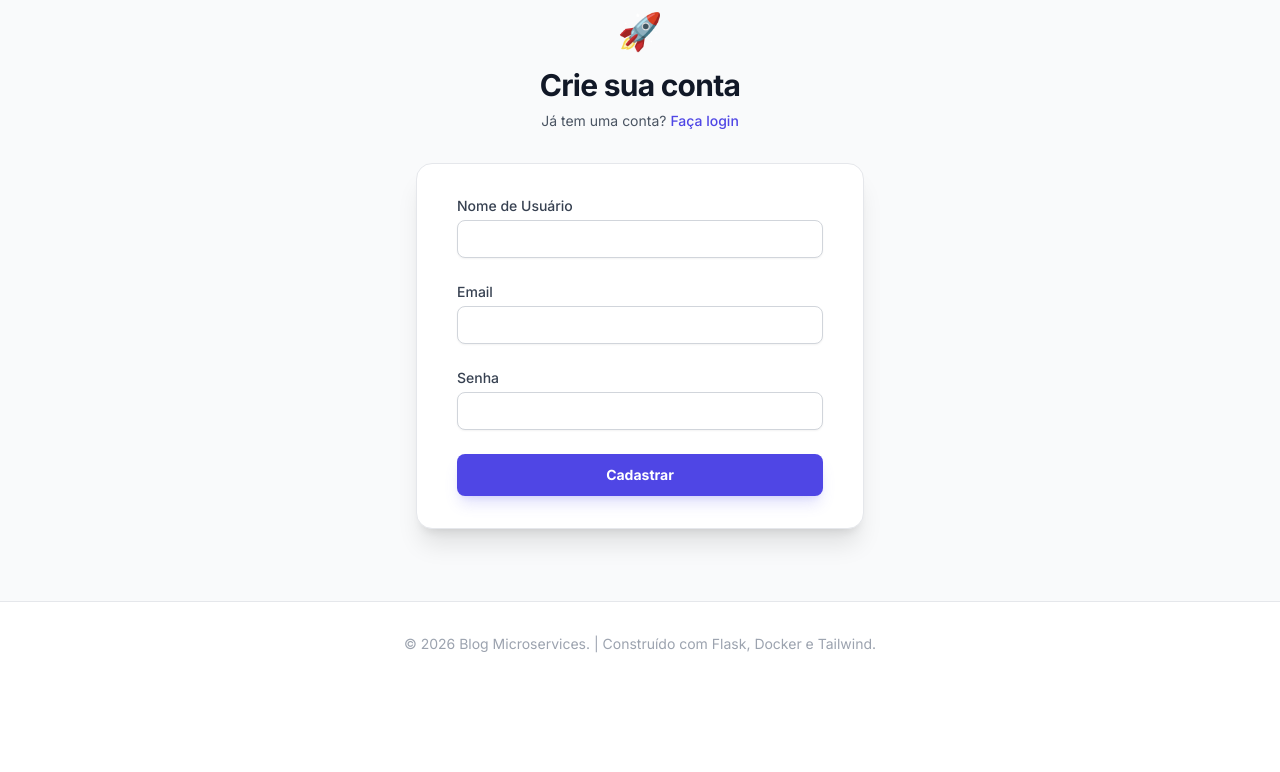
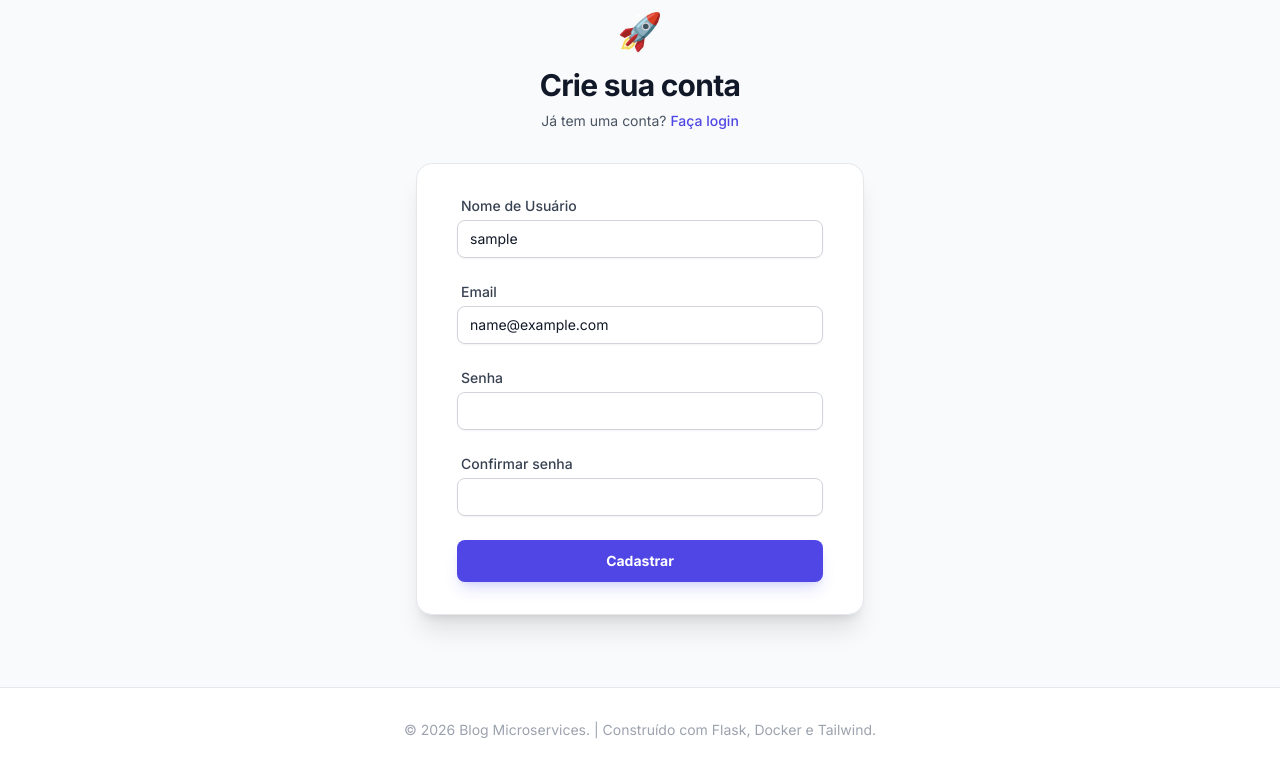
Before and after one commit to sofii4/blog-microservices-docker, a Flask app: template users_service/app/templates/register.html in a window 1280 px wide. Shown: the part 226-998 px from the top of the page. Before the commit the page ends 879 px from the top, so only its background shows below. Run offline with Flask 3, Linux system fonts and the light colour scheme; the template is opened without the code that fills it: most values are stand-ins (such as "Sample title", 1, 10 or a date in 2020); one stand-in notice (Sample message) is shown; some libraries are stand-ins or nearby versions.

Commit message:
feat: persist register form data and fix UI layout spacing issues

```diff
--- a/news_service/app/templates/base.html
+++ b/news_service/app/templates/base.html
@@ -97,21 +97,23 @@
         </div>
     </nav>
 
-    <div class="max-w-7xl mx-auto px-4 mt-6 w-full">
+    <div class="max-w-7xl mx-auto px-4 w-full">
         {% with messages = get_flashed_messages(with_categories=true) %}
         {% if messages %}
-        {% for category, message in messages %}
+        <div class="mt-6"> {% for category, message in messages %}
             <div
                 class="p-4 mb-4 rounded-xl border-l-4 shadow-sm text-sm font-medium flex items-center animate-bounce-in
                                 {% if category == 'success' %} bg-green-50 dark:bg-green-900/30 border-green-500 text-green-700 dark:text-green-300
                                 {% elif category == 'error' or category == 'danger' %} bg-red-50 dark:bg-red-900/30 border-red-500 text-red-700 dark:text-red-300
                                 {% else %} bg-blue-50 dark:bg-blue-900/30 border-blue-500 text-blue-700 dark:text-blue-300 {% endif %}">
                 <span class="mr-2 text-lg">
-                {% if category == 'success' %} ✅ {% elif category == 'error' %} ⚠️ {% else %} ℹ️ {% endif %}
+                    {% if category == 'success' %} ✅ {% elif category == 'error' or category == 'danger' %} ⚠️ {% else %} ℹ️
+                    {% endif %}
                 </span>
                 {{ message }}
             </div>
             {% endfor %}
+        </div>
         {% endif %}
         {% endwith %}
     </div>
--- a/users_service/app/templates/register.html
+++ b/users_service/app/templates/register.html
@@ -21,27 +21,36 @@
             <form class="space-y-6" action="{{ url_for('auth.register') }}" method="POST">
 
                 <div>
-                    <label for="username" class="block text-sm font-medium text-gray-700 dark:text-slate-300">Nome de
+                    <label for="username" class="block text-sm font-medium text-gray-700 dark:text-slate-300 ml-1">Nome de
                         Usuário</label>
                     <div class="mt-1">
-                        <input id="username" name="username" type="text" required
+                        <input id="username" name="username" type="text" value="{{ username }}" required
                             class="block w-full appearance-none rounded-lg border border-gray-300 dark:border-slate-700 px-3 py-2 placeholder-gray-400 shadow-sm focus:border-indigo-500 focus:outline-none focus:ring-indigo-500 dark:bg-slate-950 dark:text-white sm:text-sm transition-colors">
                     </div>
                 </div>
 
                 <div>
-                    <label for="email" class="block text-sm font-medium text-gray-700 dark:text-slate-300">Email</label>
+                    <label for="email" class="block text-sm font-medium text-gray-700 dark:text-slate-300 ml-1">Email</label>
                     <div class="mt-1">
-                        <input id="email" name="email" type="email" required
+                        <input id="email" name="email" type="email" value="{{ email }}" required
                             class="block w-full appearance-none rounded-lg border border-gray-300 dark:border-slate-700 px-3 py-2 placeholder-gray-400 shadow-sm focus:border-indigo-500 focus:outline-none focus:ring-indigo-500 dark:bg-slate-950 dark:text-white sm:text-sm transition-colors">
                     </div>
                 </div>
 
                 <div>
                     <label for="password"
-                        class="block text-sm font-medium text-gray-700 dark:text-slate-300">Senha</label>
+                        class="block text-sm font-medium text-gray-700 dark:text-slate-300 ml-1">Senha</label>
                     <div class="mt-1">
                         <input id="password" name="password" type="password" required
+                            class="block w-full appearance-none rounded-lg border border-gray-300 dark:border-slate-700 px-3 py-2 placeholder-gray-400 shadow-sm focus:border-indigo-500 focus:outline-none focus:ring-indigo-500 dark:bg-slate-950 dark:text-white sm:text-sm transition-colors">
+                    </div>
+                </div>
+
+                <!--BLOCO NOVO DE CONFIRMAR SENHA-->
+                <div>
+                    <label for="password-confirm" class="block text-sm font-medium text-gray-700 dark:text-slate-300 ml-1">Confirmar senha</label>
+                    <div class="mt-1">
+                        <input id="password-confirm" name="confirm_password" type="password" required
                             class="block w-full appearance-none rounded-lg border border-gray-300 dark:border-slate-700 px-3 py-2 placeholder-gray-400 shadow-sm focus:border-indigo-500 focus:outline-none focus:ring-indigo-500 dark:bg-slate-950 dark:text-white sm:text-sm transition-colors">
                     </div>
                 </div>
```
Also changed, not shown: users_service/app/auth_routes.py (+7 -1 lines), users_service/app/templates/base.html (+6 -4 lines), users_service/app/templates/login.html (+4 -3 lines), 2 other files. Lines whose indentation alone changed are shown as unchanged.
